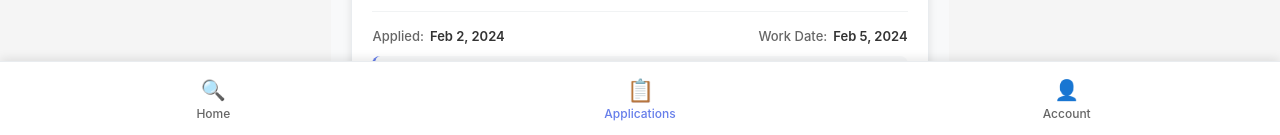
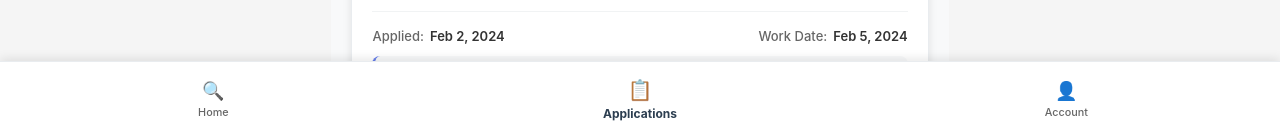
Before and after one commit to Joseph-eiei/DES426-project-StoodJob, a React (Create React App) app: page /my-applications in a window 1280 px wide. Shown: the part 663-798 px from the top of the page. Built offline with nearby package versions, Linux system fonts and the light colour scheme.

Commit message:
redesign navbar

```diff
--- a/src/styles/BottomNavbar.css
+++ b/src/styles/BottomNavbar.css
@@ -22,6 +22,7 @@
   cursor: pointer;
   transition: all 0.3s ease;
   color: #666;
+  transform: scale(0.9);
 }
 
 .nav-item:hover {
@@ -29,11 +30,17 @@
 }
 
 .nav-item.active {
-  color: #667eea;
+  color: #2c3e50;
+  font-weight: bold;
+  transform: scale(1.0);
 }
 
 .nav-item.active .nav-icon {
-  transform: scale(1.1);
+  transform: scale(1.0);
+}
+
+.nav-item.active .nav-label {
+  font-weight: bold;
 }
 
 .nav-icon {
```
